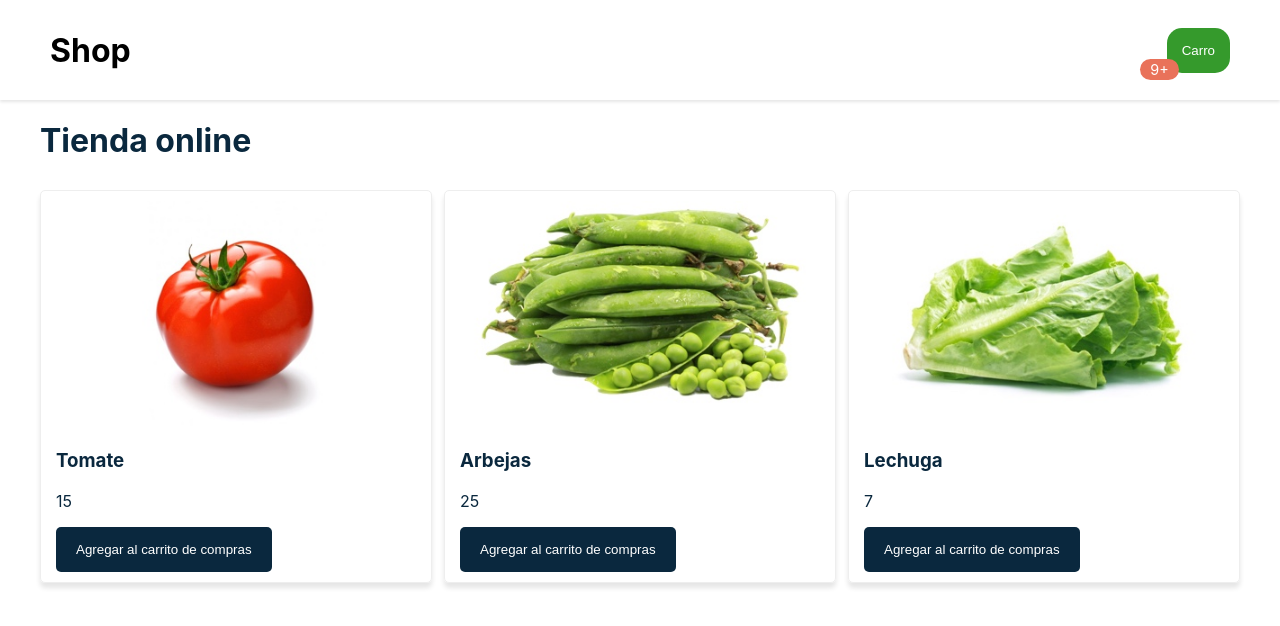
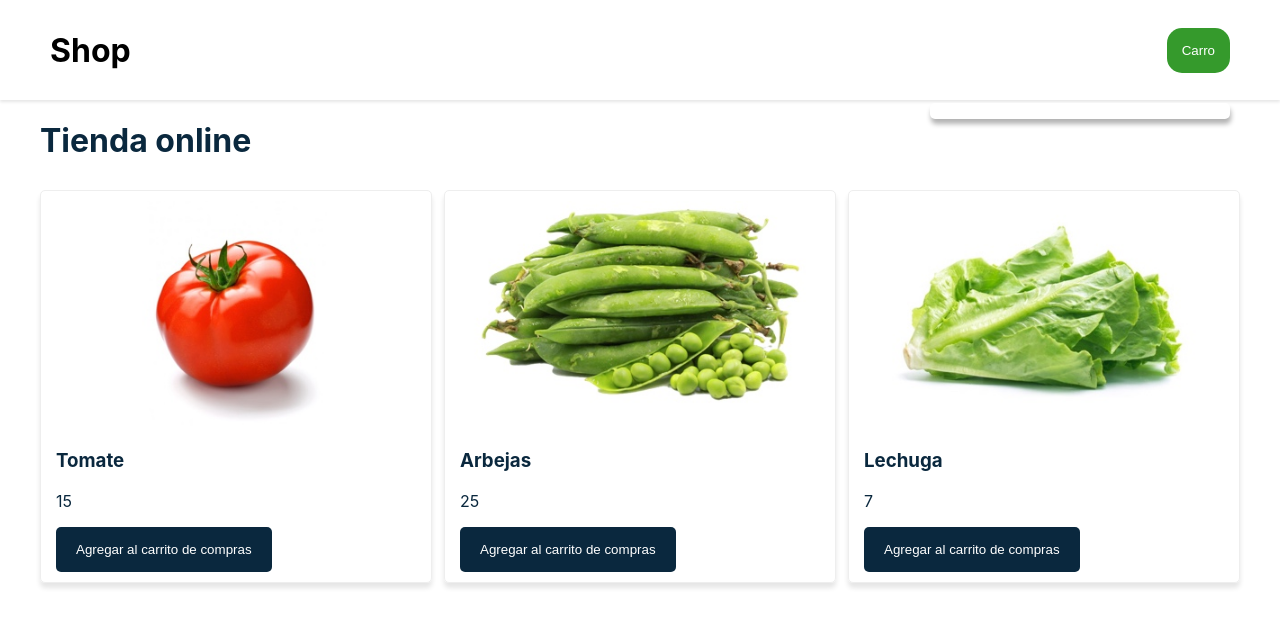
Before and after one commit to guillermo-conde/carrito-de-compras, a React (Create React App) app: page / in a window 1280 px wide. Shown: the top 626 px of the page. Built offline with nearby package versions, Linux system fonts and the light colour scheme.

Commit message:
Se agrega un componente modal que muestra a detalle el carrito de compras

```diff
--- a/src/App.js
+++ b/src/App.js
@@ -32,10 +32,9 @@ class App extends Component{
   }
 
   render(){
-    console.log(this.state.carrito);
     return (
       <div>
-        <Navegacion/>
+        <Navegacion carrito={this.state.carrito}/>
         <Layout>
           <Titulo></Titulo>
           <Productos
--- a/src/components/Carro.js
+++ b/src/components/Carro.js
@@ -1,5 +1,6 @@
 import { Component } from "react";
 import BubbleAlert from './BubbleAlert';
+import DetallesCarro from './DetallesCarro';
 
 const styles = {
     carro: {
@@ -19,14 +20,21 @@ const styles = {
 
 class Carro extends Component{
     render(){
+        const { carrito } = this.props;
+        const total = carrito.reduce((acc, el) => acc + el.cantidad, 0);
+
         return(
             <div>
                 <span style={styles.bubble}>
-                    <BubbleAlert cantidad ={10}/>
+                    {total !== 0 ?
+                        <BubbleAlert cantidad ={total}/>
+                        : null
+                    }
                 </span>
                 <button style={styles.carro}>
                     Carro
                 </button>
+                <DetallesCarro carrito={carrito}/>
             </div>
         );
     }
--- /dev/null
+++ b/src/components/DetallesCarro.js
@@ -0,0 +1,47 @@
+import { computeHeadingLevel } from "@testing-library/react";
+import { Component } from "react";
+
+const styles = {
+    detallesCarro:{
+        backgroundColor: '#fff',
+        position: 'absolute',
+        marginTop: 30,
+        boxShadow: '1px 5px 5px rgb(0,0,0,0.3)',
+        borderRadius: '5px',
+        width: '300px',
+        right: 50
+    },
+    ul:{
+        mardin: 0,
+        padding: 0
+    },
+    producto:{
+        listStyleType: 'none',
+        display: 'flex',
+        justifyContent: 'space-between',
+        alignItems: 'center',
+        padding: '25px 20px',
+        borderBottom: 'solid 1px #AAA'
+    }
+}
+
+class DetallesCarro extends Component{
+    render(){
+        const { carrito } = this.props;
+        return(
+            <div style={styles.detallesCarro}>
+                <ul style={styles.ul}>
+                    {carrito.map(x =>
+                    <li key={x.nombre} style={styles.producto}>
+                        <img alt={x.nombre} src={x.img} width='50' height='32'/>
+                        {x.nombre}
+                        <span>{x.cantidad}</span>
+                    </li>)}
+
+                </ul>
+            </div>
+        );
+    }
+}
+
+export default DetallesCarro;
--- a/src/components/Navegacion.js
+++ b/src/components/Navegacion.js
@@ -17,10 +17,11 @@ const styles = {
 
 class Navegacion extends Component{
     render(){
+        const { carrito } = this.props;
         return (
             <nav style={styles.navbar}>
                 <Logo/>
-                <Carro/>
+                <Carro carrito = { carrito }/>
             </nav>
         );
     }
```
